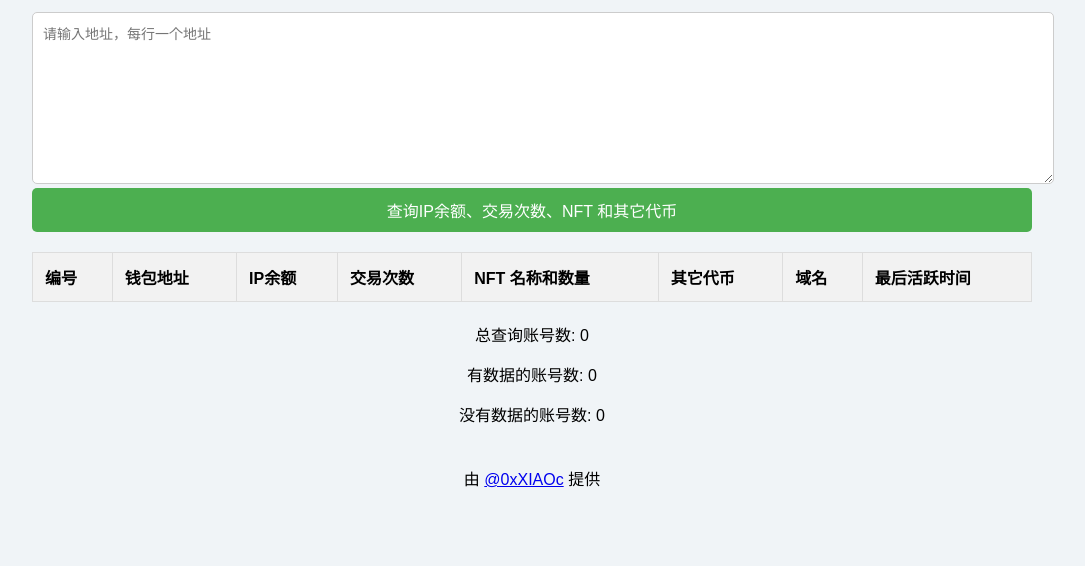
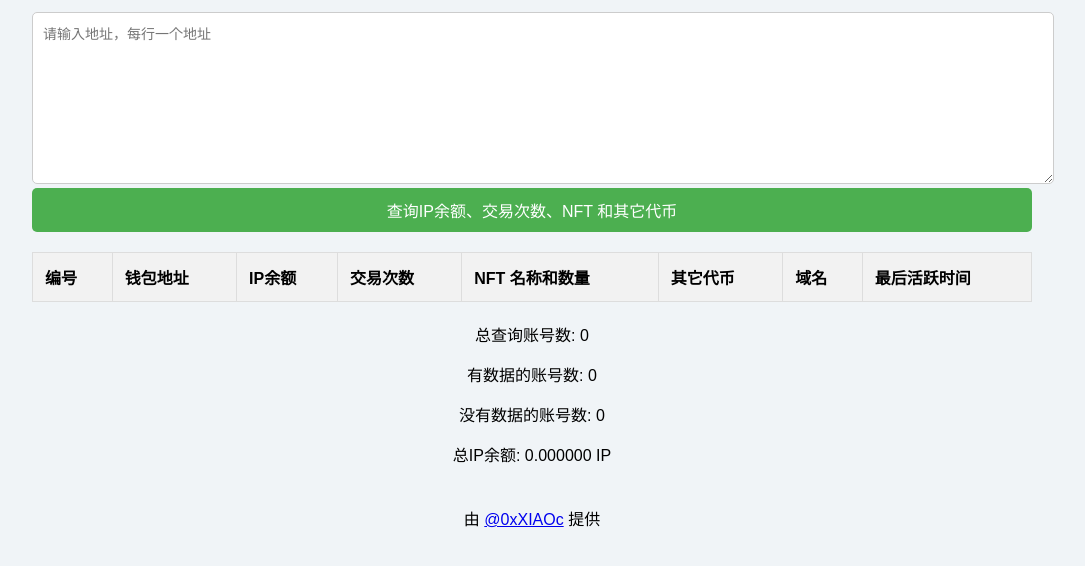
Before and after one commit to 7CCCCC21X/Story, a plain HTML site: page index.html in a window 1280 px wide. Both pictures are taken after a click on the button "查询IP余额、交易次数、NFT 和其它代币". Shown: the part 136-702 px from the top of the page, without its empty margins (108-1193 px from the left). Drawn offline with Linux system fonts and the light colour scheme.

Commit message:
Update index.html

```diff
--- a/index.html
+++ b/index.html
@@ -122,6 +122,7 @@
             <p>总查询账号数: <span id="totalCount">0</span></p>
             <p>有数据的账号数: <span id="withDataCount">0</span></p>
             <p>没有数据的账号数: <span id="noDataCount">0</span></p>
+            <p>总IP余额: <span id="totalIPBalance">0</span> IP</p> <!-- 显示总IP余额 -->
         </div>
 
         <div class="footer">
@@ -143,6 +144,7 @@
             let totalCount = 0; // 总查询账号数
             let withDataCount = 0; // 有数据的账号数
             let noDataCount = 0; // 没有数据的账号数
+            let totalIPBalance = 0; // 总IP余额
             let index = 1; // 初始化编号
 
             for (let address of addresses) {
@@ -173,12 +175,14 @@
                     const balance = balanceData.coin_balance ? (parseInt(balanceData.coin_balance) / Math.pow(10, 18)).toFixed(6) : "0";
                     const transactionsCount = transactionData.transactions_count ? parseInt(transactionData.transactions_count) : 0;
 
+                    // 累加总IP余额
+                    totalIPBalance += parseFloat(balance);
+
                     let nftList = '';
                     if (includeNft && nftData.items.length > 0) {
                         nftList = nftData.items.map(item =>
                             `<p><span>NFT 名称:</span> ${item.token.name}</p>
-                            <p><span>NFT 数量:</span> ${item.value}</p>`
-                        ).join('');
+                            <p><span>NFT 数量:</span> ${item.value}</p>`).join('');
                     } else if (includeNft) {
                         nftList = `<p><span>NFT:</span> 无</p>`;
                     }
@@ -269,6 +273,7 @@
             document.getElementById("totalCount").textContent = totalCount;
             document.getElementById("withDataCount").textContent = withDataCount;
             document.getElementById("noDataCount").textContent = noDataCount;
+            document.getElementById("totalIPBalance").textContent = totalIPBalance.toFixed(6); // 显示总IP余额
         });
 
         // 增加重试机制
```
